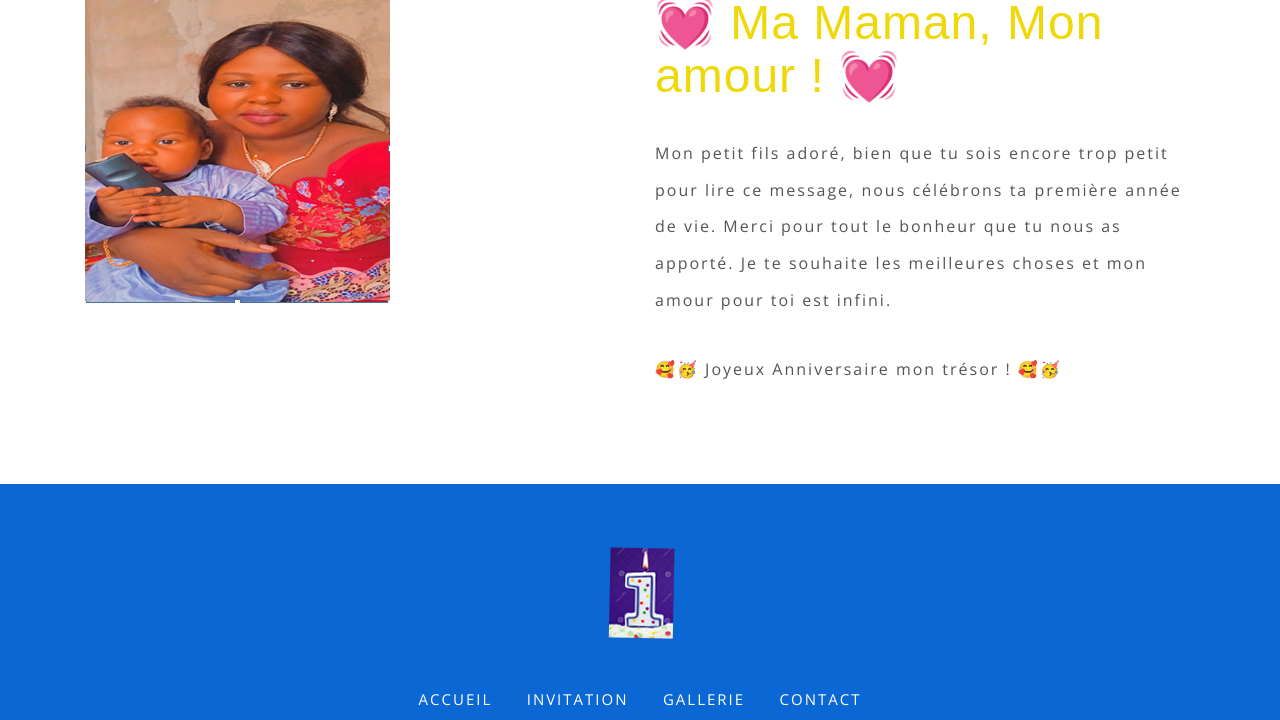
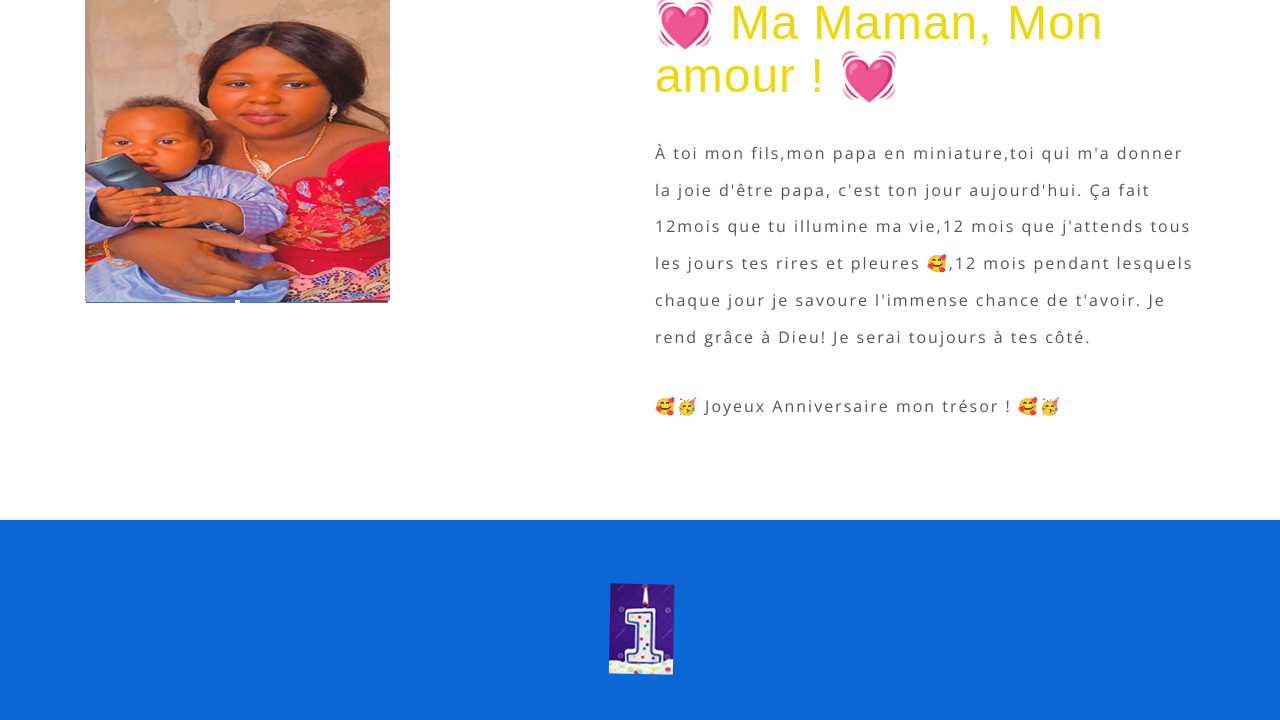
Before and after one commit to hanstankeu/anniversaire.arthur.github.io, a plain HTML site: page index.html in a window 1280 px wide. Shown: the part 3015-3735 px from the top of the page. Drawn offline with nearby package versions, Linux system fonts and the light colour scheme.

Commit message:
Update index.html

```diff
--- a/index.html
+++ b/index.html
@@ -199,7 +199,7 @@ Smartphone Compatible web template, free webdesigns for Nokia, Samsung, LG, Sony
 									<div class="tab-info_text_agile_w3l">
 										<h3>💓 Ma Maman, Mon amour ! 💓</h3>
 
-										<p>Mon petit fils adoré, bien que tu sois encore trop petit pour lire ce message, nous célébrons ta première année de vie. Merci pour tout le bonheur que tu nous as apporté. Je te souhaite les meilleures choses et mon amour pour toi est infini.</p>
+										<p>À toi mon fils,mon papa en miniature,toi qui m'a donner la joie d'être papa, c'est ton jour aujourd'hui. Ça fait 12mois que tu illumine ma vie,12 mois que j'attends tous les jours tes rires et pleures 🥰,12 mois pendant lesquels chaque jour je savoure l'immense chance de t'avoir. Je rend grâce à Dieu! Je serai toujours à tes côté. </p>
 										<p>🥰🥳 Joyeux Anniversaire mon trésor ! 🥰🥳</p>
 									</div>
 								</div>
```
